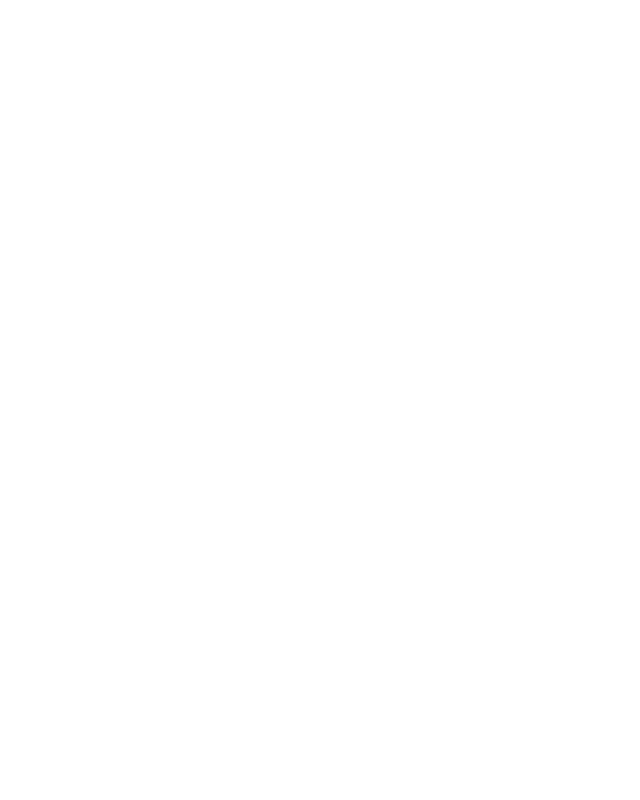
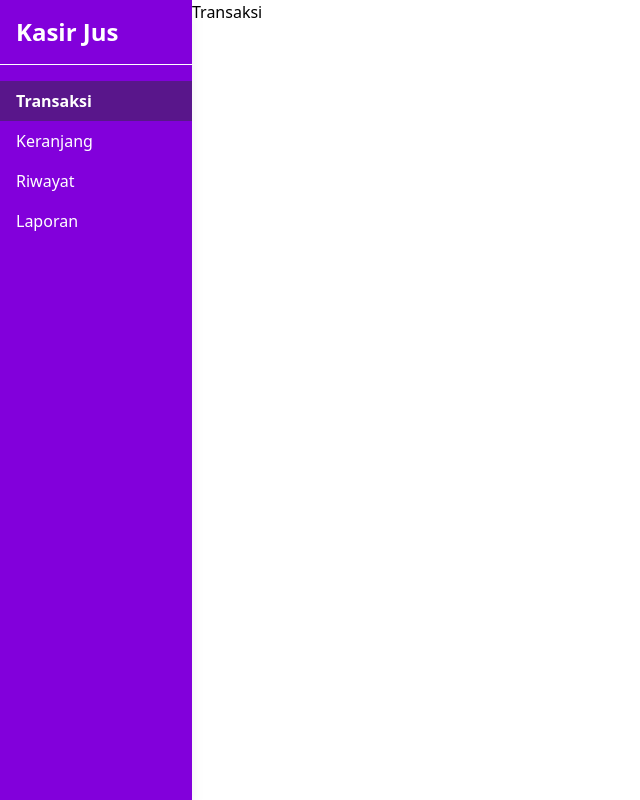
Before and after one commit to hauzanismat/hauzanismatmuzaki-uaspbk, a Vue app: page / in a window 1280 px wide. Shown: the whole page, without its empty margins (0-640 px from the left). Built offline with nearby package versions, Linux system fonts and the light colour scheme.

Commit message:
create Sidebar

```diff
--- a/src/App.vue
+++ b/src/App.vue
@@ -1,10 +1,12 @@
 <script setup>
+import Sidebar from './components/Sidebar.vue';
 </script>
 
 <template>
-
+  <Sidebar />
+  <div class="ml-48">
+    <router-view />
+  </div>
 </template>
 
-<style scoped>
-
-</style>
+<style scoped></style>
--- /dev/null
+++ b/src/components/Sidebar.vue
@@ -0,0 +1,53 @@
+<template>
+  <div class="fixed top-0 left-0 h-screen w-48 bg-purple-700 text-white flex flex-col shadow-lg">
+    <div class="p-4 text-2xl font-bold border-b border-white">
+      Kasir Jus
+    </div>
+
+    <nav class="flex-1 mt-4">
+      <RouterLink
+        to="/"
+        class="block px-4 py-2 hover:bg-purple-800"
+        :class="{ 'bg-purple-900': $route.name === 'transaksi' }"
+      >
+        Transaksi
+      </RouterLink>
+
+      <RouterLink
+        to="/keranjang"
+        class="block px-4 py-2 hover:bg-purple-800"
+        :class="{ 'bg-purple-900': $route.name === 'keranjang' }"
+      >
+        Keranjang
+      </RouterLink>
+
+      <RouterLink
+        to="/riwayat"
+        class="block px-4 py-2 hover:bg-purple-800"
+        :class="{ 'bg-purple-900': $route.name === 'profile' }"
+      >
+        Riwayat
+      </RouterLink>
+
+      <RouterLink
+        to="/laporan"
+        class="block px-4 py-2 hover:bg-purple-800"
+        :class="{ 'bg-purple-900': $route.name === 'laporan' }"
+      >
+        Laporan
+      </RouterLink>
+    </nav>
+  </div>
+</template>
+
+<script setup>
+import { RouterLink, useRoute } from 'vue-router'
+const route = useRoute()
+</script>
+
+<style scoped>
+/* Optional: Tambahkan transisi halus */
+.router-link-exact-active {
+  font-weight: bold;
+}
+</style>
--- a/src/style.css
+++ b/src/style.css
@@ -1,79 +1 @@
-:root {
-  font-family: system-ui, Avenir, Helvetica, Arial, sans-serif;
-  line-height: 1.5;
-  font-weight: 400;
-
-  color-scheme: light dark;
-  color: rgba(255, 255, 255, 0.87);
-  background-color: #242424;
-
-  font-synthesis: none;
-  text-rendering: optimizeLegibility;
-  -webkit-font-smoothing: antialiased;
-  -moz-osx-font-smoothing: grayscale;
-}
-
-a {
-  font-weight: 500;
-  color: #646cff;
-  text-decoration: inherit;
-}
-a:hover {
-  color: #535bf2;
-}
-
-body {
-  margin: 0;
-  display: flex;
-  place-items: center;
-  min-width: 320px;
-  min-height: 100vh;
-}
-
-h1 {
-  font-size: 3.2em;
-  line-height: 1.1;
-}
-
-button {
-  border-radius: 8px;
-  border: 1px solid transparent;
-  padding: 0.6em 1.2em;
-  font-size: 1em;
-  font-weight: 500;
-  font-family: inherit;
-  background-color: #1a1a1a;
-  cursor: pointer;
-  transition: border-color 0.25s;
-}
-button:hover {
-  border-color: #646cff;
-}
-button:focus,
-button:focus-visible {
-  outline: 4px auto -webkit-focus-ring-color;
-}
-
-.card {
-  padding: 2em;
-}
-
-#app {
-  max-width: 1280px;
-  margin: 0 auto;
-  padding: 2rem;
-  text-align: center;
-}
-
-@media (prefers-color-scheme: light) {
-  :root {
-    color: #213547;
-    background-color: #ffffff;
-  }
-  a:hover {
-    color: #747bff;
-  }
-  button {
-    background-color: #f9f9f9;
-  }
-}
+@import 'tailwindcss'
```
